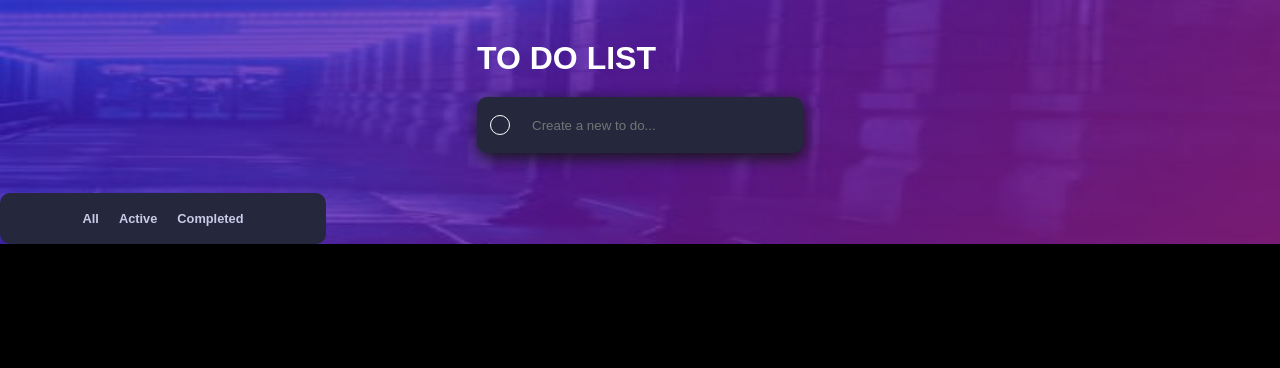
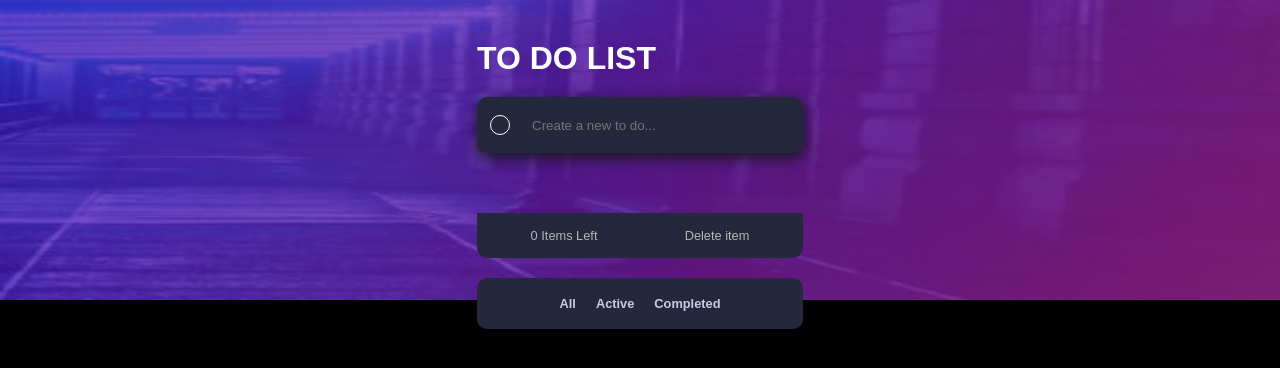
Before and after one commit to Adri-devnull/react-todolist, a React (Vite) app: page / in a window 1280 px wide. Shown: the top 368 px of the page. Built offline with nearby package versions, Linux system fonts and the light colour scheme.

Commit message:
update clear task and end

```diff
--- a/src/App.jsx
+++ b/src/App.jsx
@@ -1,5 +1,7 @@
+import { StyledContent } from './components/content/styles';
 import Filters from './components/filters/Filters';
 import Form from './components/form/Form';
+import ItemsLeft from './components/items-left/ItemsLeft';
 import Main from './components/main/Main';
 import Tasks from './components/tasks/Tasks';
 import { FILTERS } from './constants/filters';
@@ -12,7 +14,9 @@ const App = () => {
 	const filteredTasks = filterTasks(filter, tasks);
 	return (
 		<Main>
+			<StyledContent>
 				<Form tasks={tasks} setTasks={setTasks} />
+				<div>
 					<Tasks
 						tasks={tasks}
 						setTasks={setTasks}
@@ -20,7 +24,11 @@ const App = () => {
 						completeTask={completeTask}
 						deleteTask={deleteTask}
 					/>
+
+					<ItemsLeft length={tasks.length}></ItemsLeft>
+				</div>
 				<Filters setFilter={setFilter} />
+			</StyledContent>
 		</Main>
 	);
 };
--- /dev/null
+++ b/src/components/content/styles.js
@@ -0,0 +1,10 @@
+import styled from 'styled-components';
+
+const StyledContent = styled.div`
+	display: flex;
+	flex-direction: column;
+	align-items: center;
+	gap: 20px;
+`;
+
+export { StyledContent };
--- /dev/null
+++ b/src/components/items-left/ItemsLeft.jsx
@@ -0,0 +1,12 @@
+import { StyledItemsLeft, StyledSpan } from './styles';
+
+const ItemsLeft = ({ length }) => {
+	return (
+		<StyledItemsLeft>
+			<StyledSpan> {length} Items Left</StyledSpan>
+			<StyledSpan>Delete item</StyledSpan>
+		</StyledItemsLeft>
+	);
+};
+
+export default ItemsLeft;
--- /dev/null
+++ b/src/components/items-left/styles.js
@@ -0,0 +1,20 @@
+import styled from 'styled-components';
+
+const StyledItemsLeft = styled.div`
+	width: 306px;
+	color: #fff;
+	background-color: #25273d;
+	padding: 0px 10px;
+	height: 45px;
+	display: flex;
+	align-items: center;
+	justify-content: space-around;
+	border-radius: 0px 0px 10px 10px;
+`;
+
+const StyledSpan = styled.span`
+	font-size: 0.8em;
+	color: #b5b5b5;
+`;
+
+export { StyledItemsLeft, StyledSpan };
```
Also changed, not shown: src/components/content/Content.jsx (added, +7 -0 lines). Lines whose indentation alone changed are shown as unchanged.
